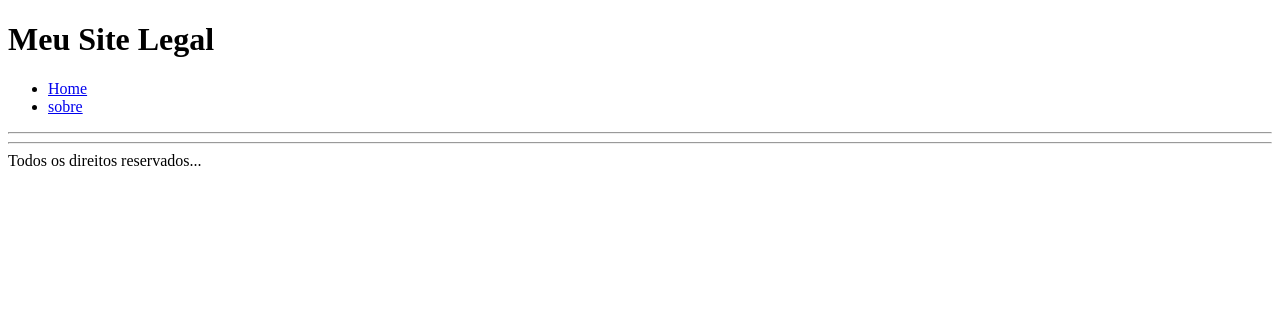
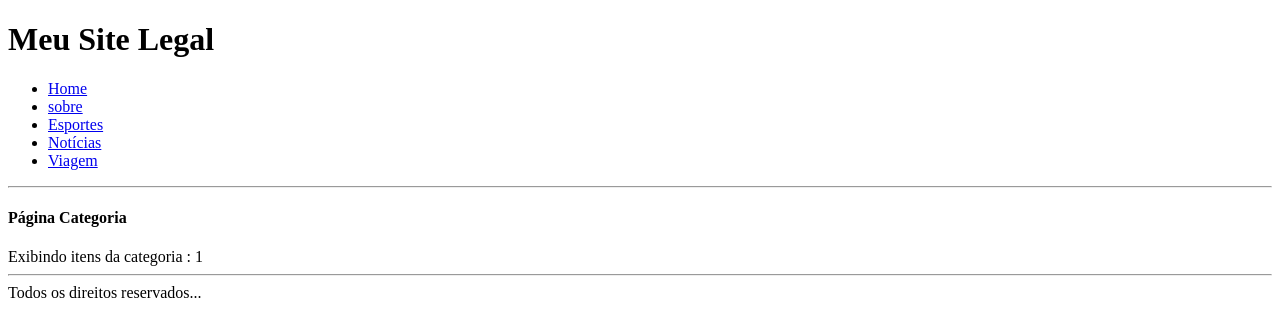
Before and after one commit to samara-maia/-Full-Stack-Development-QA, a React (Create React App) app in the folder 18 - react1/: page /categoria/1 in a window 1280 px wide. Shown: the top 336 px of the page. Built offline with nearby package versions, Linux system fonts and the light colour scheme.

Commit message:
aula 23 - router parâmetros na URL

```diff
--- a/18 - react1/src/App12.jsx
+++ b/18 - react1/src/App12.jsx
@@ -2,6 +2,7 @@
 import{ BrowserRouter, Switch, Route, Link} from 'react-router-dom'
 import Home from "./pages/Home";
 import Sobre from "./pages/Sobre";
+import Categoria from './pages/Categoria'
 
 
 function App(){
@@ -17,6 +18,16 @@
           <li>
             <Link to="/sobre">sobre</Link>
           </li>
+          <li>
+            <Link to="/categoria/esportes">Esportes</Link>
+          </li>
+          <li>
+            <Link to="/categoria/noticias">Notícias</Link>
+          </li>
+          <li>
+            <Link to="/categoria/viagem">Viagem</Link>
+          </li>
+
         </ul>
       </nav>
     </header>
@@ -30,6 +41,10 @@
       <Route path="/sobre">
         <Sobre/>
       </Route>
+
+      <Route path="/categoria/:cat">
+        <Categoria/>
+      </Route>
     </Switch>
 
    <hr/>
--- /dev/null
+++ b/18 - react1/src/pages/Categoria.js
@@ -0,0 +1,14 @@
+import React from 'react'
+import { useParams } from 'react-router-dom'
+
+function Categoria() {
+  let { cat } = useParams()
+  return (
+    <div>
+      <h4>Página Categoria</h4>
+      Exibindo itens da categoria : {cat}
+    </div>
+  )
+}
+
+export default Categoria
```
